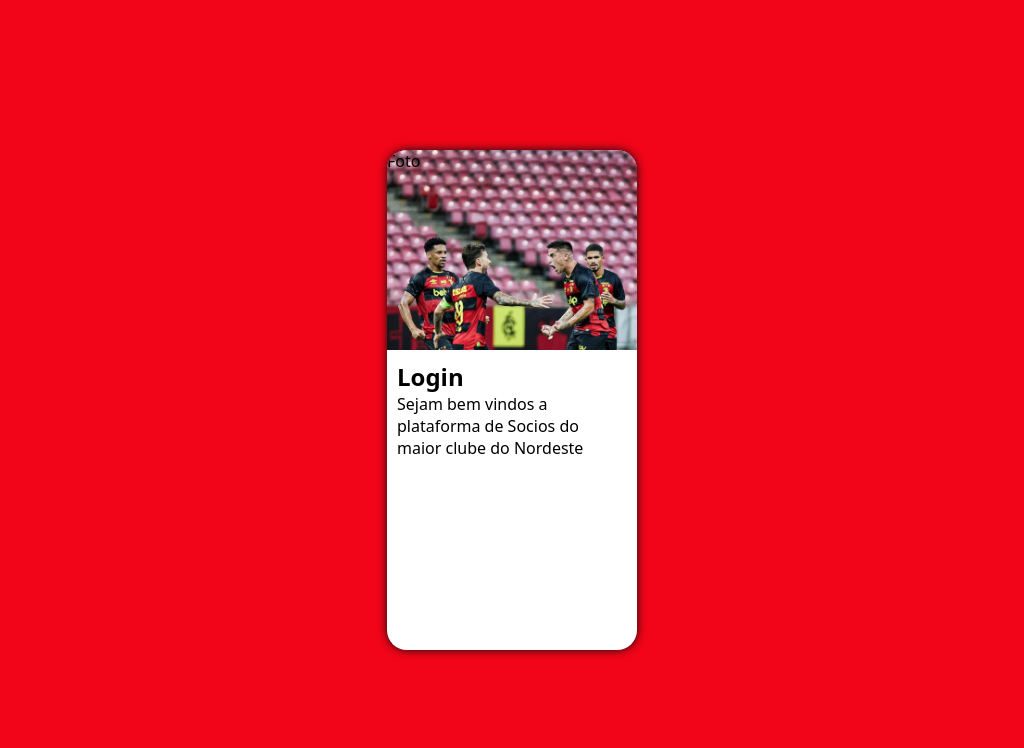
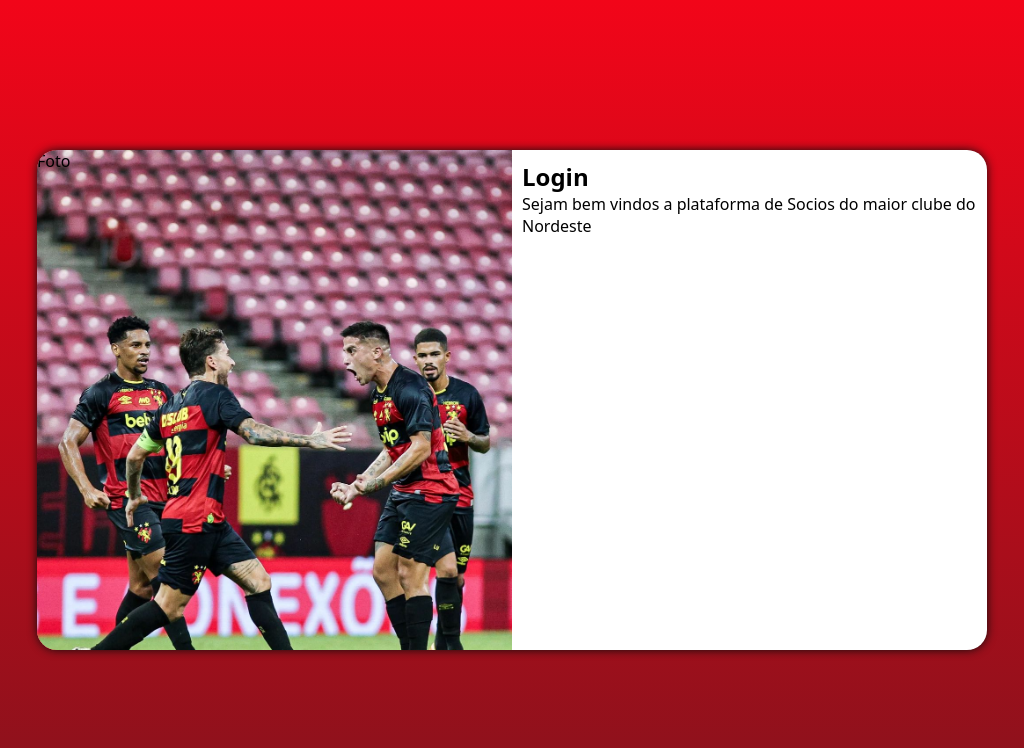
Before and after one commit to DevElyShow/Projeto-Tela-de-Login, a plain HTML site: page inde.html in a window 1024 px wide. Drawn offline with Linux system fonts and the light colour scheme.

Commit message:
Medias-Querys

```diff
--- a/inde.html
+++ b/inde.html
@@ -5,6 +5,7 @@
     <meta name="viewport" content="width=device-width, initial-scale=1.0">
     <title>Login Sócio</title>
     <link rel="stylesheet" href="style.css">
+    <link rel="stylesheet" href="media-query.css">
 </head>
 <body>
     <main>
--- /dev/null
+++ b/media-query.css
@@ -0,0 +1,50 @@
+@charset "UTF-8";
+
+@media screen and (min-width: 768px) and (max-width: 1024px) {
+        body {
+         background-image: linear-gradient(to bottom ,#F20519,#552428 );
+        }
+
+         section#login {
+             width: 90vw;
+         }
+
+     section#login > div#imagem {
+         float: left;
+         width: 30%;
+         height: 100%;
+     }
+
+     section#login > div#formulario {
+         float: right;
+         width: 70%;
+     }
+}
+
+@media screen and  (min-width: 992px) {
+    body {
+        background-image: linear-gradient(to bottom ,#F20519,#89121c );
+       }
+
+    section#login{
+        width: 950px;
+    }
+
+    section#login > div#imagem {
+        float: left;
+        width: 50%;
+        height: 100%;
+
+    }
+
+    section#login> div#formulario{
+        float: right;
+        width: 50%;
+    }
+}
+
+@media screen and (min-width: 481px) and (max-width: 767px) {
+    body {
+        background-image: linear-gradient(to bottom ,#F20519,#89121c );
+       }
+}
--- a/style.css
+++ b/style.css
@@ -38,6 +38,9 @@ section#login{
     height: 500px;
     border-radius: 20px;
     box-shadow: 0px 0px 10px #0D0D0D;
+
+    transition: width 0.3s, height 0.3s;
+    transition-timing-function: ease;
 }
 
 section#login>div#imagem {
```
